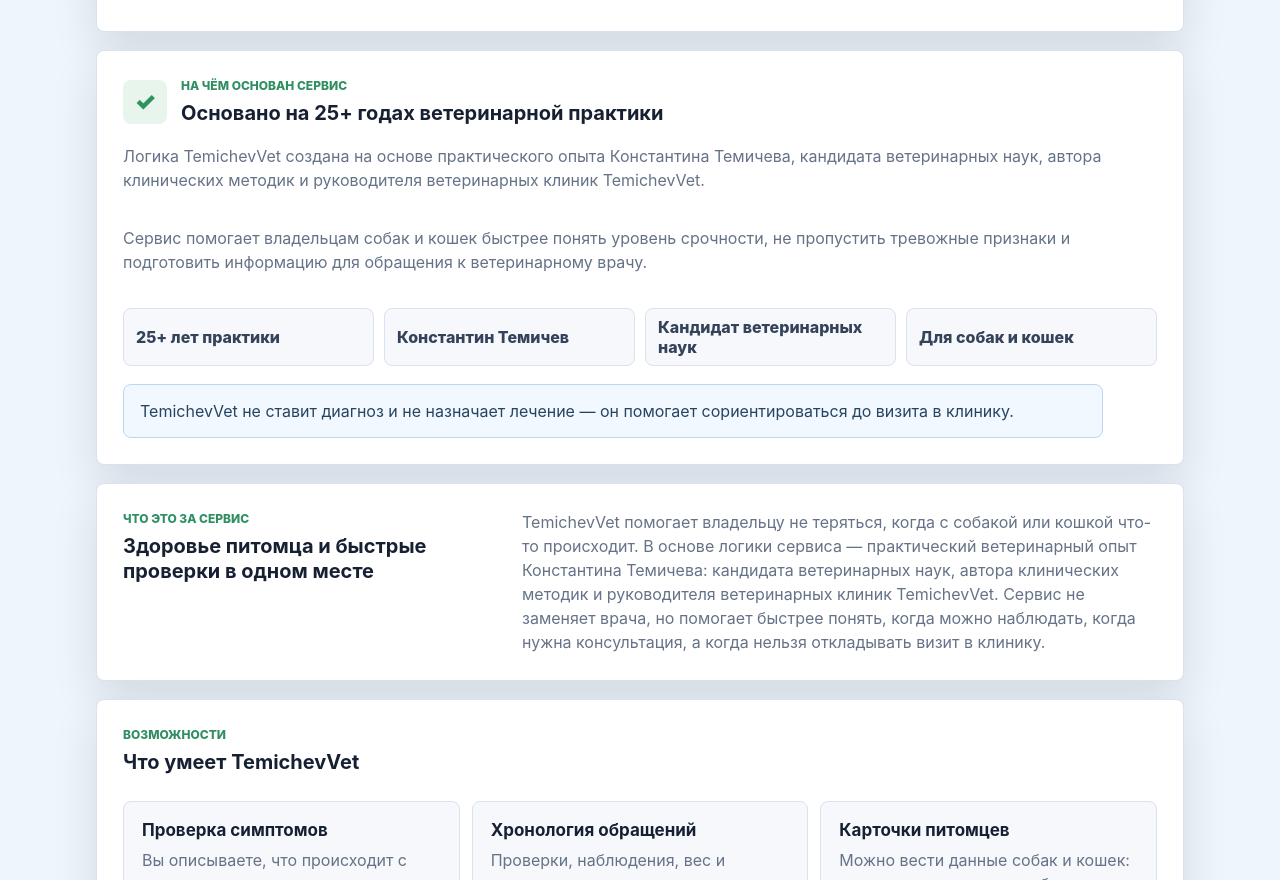
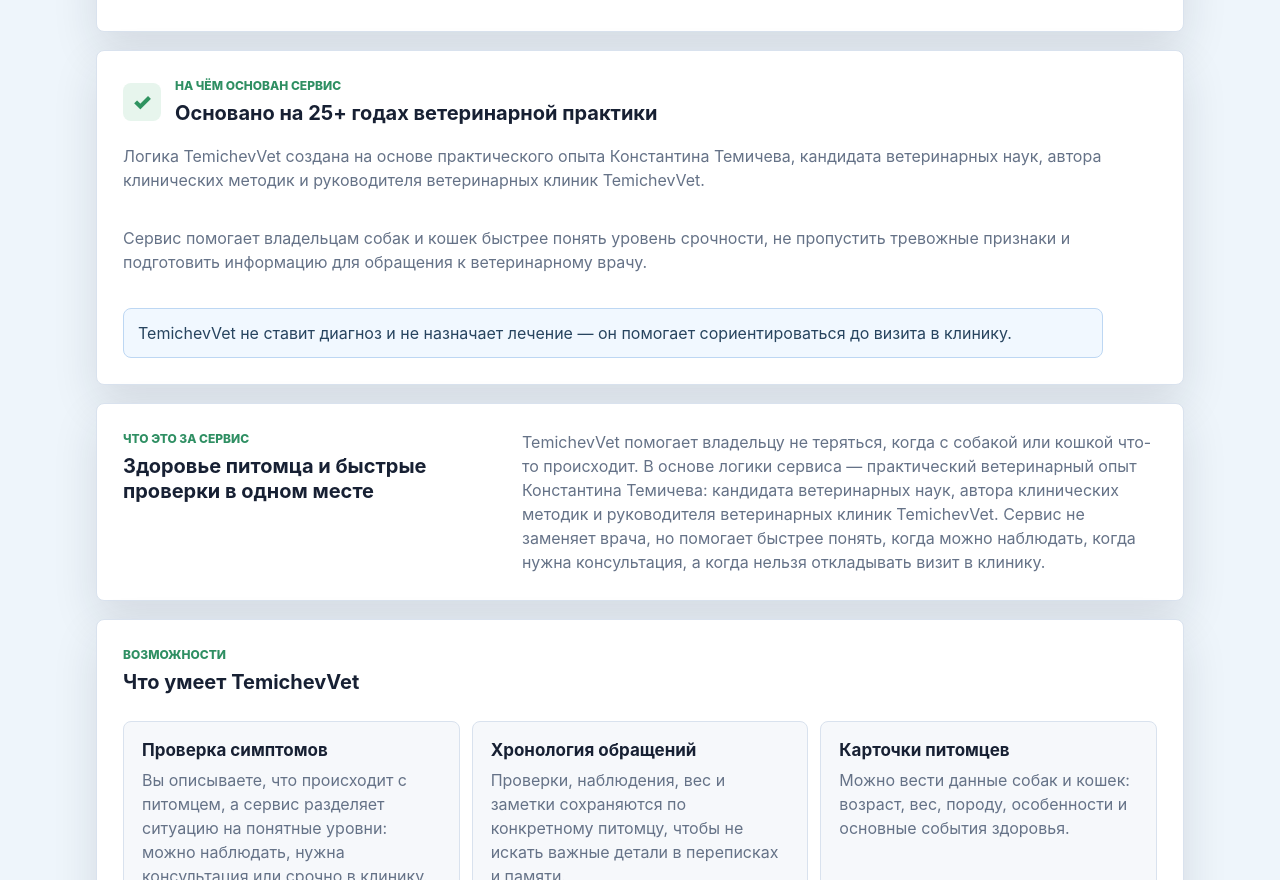
Before and after one commit to Pivotemnoe/PWAtemichevVet, a plain HTML site: page web/index.html in a window 1280 px wide. Shown: the part 879-1759 px from the top of the page. Drawn offline with Linux system fonts and the light colour scheme; files that its build step writes are made by us from their sources; files whose address does not match are found by name.

Commit message:
Compact trust section

```diff
--- a/web/index.html
+++ b/web/index.html
@@ -5,11 +5,11 @@
     <meta name="viewport" content="width=device-width, initial-scale=1" />
     <meta name="theme-color" content="#1476d4" />
     <title>TemichevVet</title>
-    <link rel="manifest" href="/static/manifest.webmanifest?v=20260615-cabinet-publicdom-1" />
-    <link rel="icon" href="/static/assets/app-icon-192.png?v=20260615-cabinet-publicdom-1" type="image/png" sizes="192x192" />
-    <link rel="apple-touch-icon" sizes="180x180" href="/apple-touch-icon.png?v=20260615-cabinet-publicdom-1" />
-    <link rel="apple-touch-icon-precomposed" sizes="180x180" href="/apple-touch-icon-precomposed.png?v=20260615-cabinet-publicdom-1" />
-    <link rel="stylesheet" href="/static/styles.css?v=20260615-cabinet-publicdom-1" />
+    <link rel="manifest" href="/static/manifest.webmanifest?v=20260615-trust-compact-1" />
+    <link rel="icon" href="/static/assets/app-icon-192.png?v=20260615-trust-compact-1" type="image/png" sizes="192x192" />
+    <link rel="apple-touch-icon" sizes="180x180" href="/apple-touch-icon.png?v=20260615-trust-compact-1" />
+    <link rel="apple-touch-icon-precomposed" sizes="180x180" href="/apple-touch-icon-precomposed.png?v=20260615-trust-compact-1" />
+    <link rel="stylesheet" href="/static/styles.css?v=20260615-trust-compact-1" />
   </head>
   <body>
     <div class="app-shell">
@@ -76,12 +76,6 @@
               не пропустить тревожные признаки и подготовить информацию для обращения
               к ветеринарному врачу.
             </p>
-            <div class="trust-badges" aria-label="Ключевые факты">
-              <span>25+ лет практики</span>
-              <span>Константин Темичев</span>
-              <span>Кандидат ветеринарных наук</span>
-              <span>Для собак и кошек</span>
-            </div>
             <p class="trust-disclaimer">
               TemichevVet не ставит диагноз и не назначает лечение — он помогает
               сориентироваться до визита в клинику.
@@ -350,6 +344,6 @@
       </div>
     </div>
 
-    <script src="/static/app.js?v=20260615-cabinet-publicdom-1" type="module"></script>
+    <script src="/static/app.js?v=20260615-trust-compact-1" type="module"></script>
   </body>
 </html>
--- a/web/styles.css
+++ b/web/styles.css
@@ -327,7 +327,9 @@
 }
 
 .trust-panel {
-  gap: 14px;
+  gap: 12px;
+  padding-top: 22px;
+  padding-bottom: 22px;
   border-color: #b9d9ee;
   background: linear-gradient(180deg, #f7fcff 0%, #ffffff 100%);
 }
@@ -342,13 +344,13 @@
   display: inline-flex;
   align-items: center;
   justify-content: center;
-  width: 44px;
-  height: 44px;
-  flex: 0 0 44px;
+  width: 38px;
+  height: 38px;
+  flex: 0 0 38px;
   border-radius: 8px;
   background: #e7f5ed;
   color: #2f9360;
-  font-size: 24px;
+  font-size: 22px;
   font-weight: 900;
 }
 
@@ -356,27 +358,8 @@
   max-width: 980px;
 }
 
-.trust-badges {
-  display: grid;
-  grid-template-columns: repeat(4, minmax(0, 1fr));
-  gap: 10px;
-}
-
-.trust-badges span {
-  display: flex;
-  align-items: center;
-  min-height: 42px;
-  padding: 8px 12px;
-  border: 1px solid var(--border);
-  border-radius: 8px;
-  background: var(--surface-2);
-  color: #34425a;
-  font-weight: 800;
-  line-height: 1.25;
-}
-
 .trust-disclaimer {
-  padding: 14px 16px;
+  padding: 12px 14px;
   border: 1px solid #bdd7f3;
   border-radius: 8px;
   background: #f1f8ff;
@@ -1829,7 +1812,6 @@
   .service-flow,
   .pricing-grid,
   .channel-grid,
-  .trust-badges,
   .install-grid,
   .auth-grid,
   .summary-grid,
```
Also changed, not shown: web/sw.js (+9 -9 lines), web/app.js.
